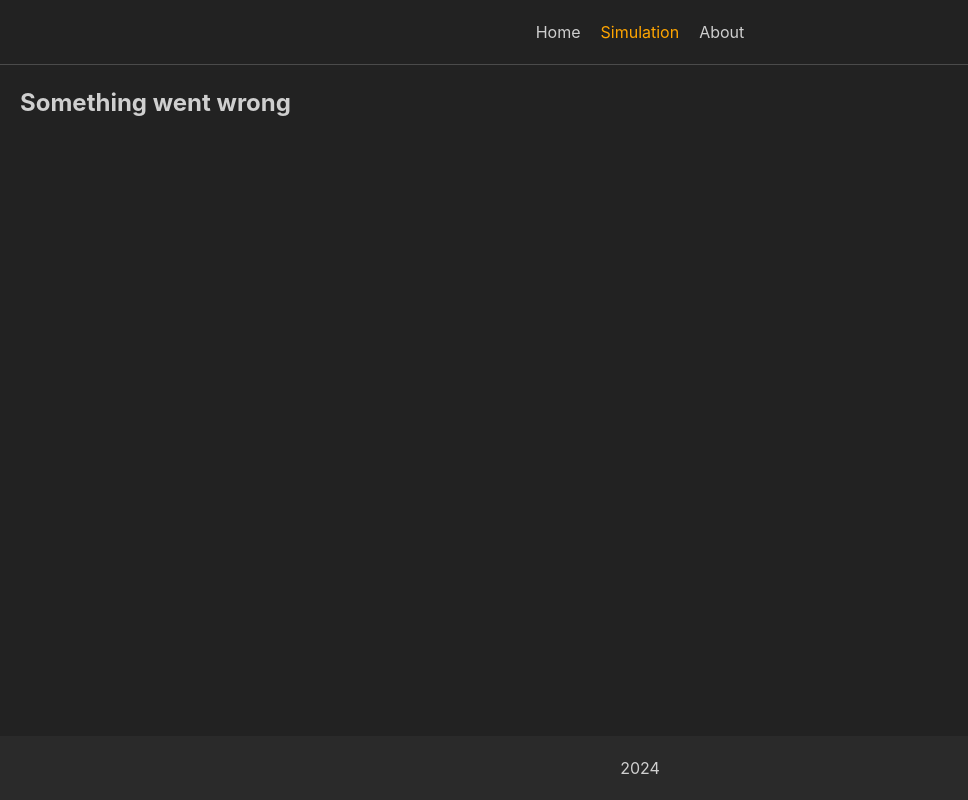
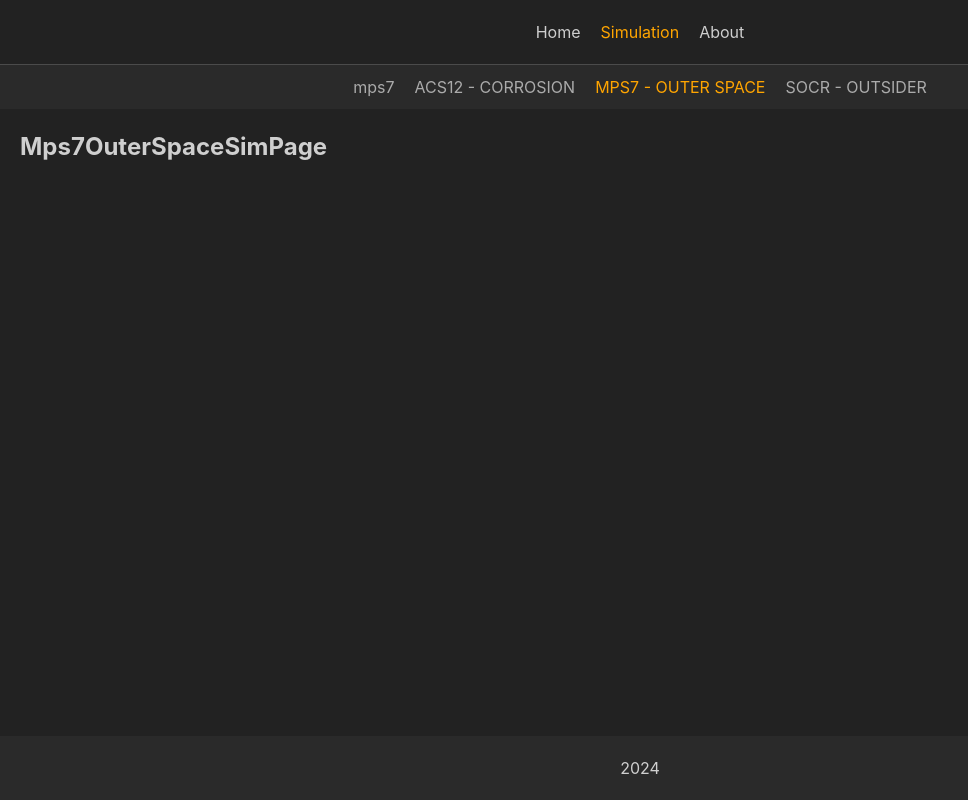
Before and after one commit to GinezisNWD/once-human-help, a React (Vite) app: page /simulation/mps7outerspace in a window 1280 px wide. Shown: the whole page, without its empty margins (0-968 px from the left). Built offline with nearby package versions, Linux system fonts and the light colour scheme.

Commit message:
feat: add pages for SocrOutsider and Mps7OuterSpace to routing

```diff
--- a/src/App.tsx
+++ b/src/App.tsx
@@ -7,6 +7,8 @@ import { RootLayout } from './layouts/root-layout/RootLayout'
 import { SimulationLayout } from './layouts/simulation-layout/SimulationLayout'
 import { Mps7SimPage } from './pages/simulation/Mps7SimPage'
 import { Acs12CorrosionSimPage } from './pages/simulation/Acs12CorrosionSimPage'
+import { Mps7OuterSpaceSimPage } from './pages/simulation/Mps7OuterSpaceSimPage'
+import { SocrOutsiderSimPage } from './pages/simulation/SocrOutsiderSimPage'
 
 function App() {
 
@@ -16,13 +18,10 @@ function App() {
         <Route index element={<HomePage />} />
 
         <Route path='simulation' element={<SimulationLayout />}>
-
-          <Route path='about' element={<AboutPage />} />
-
           <Route path='mps7' element={<Mps7SimPage />} />
           <Route path='asc12corrosion' element={<Acs12CorrosionSimPage />} />
-
-
+          <Route path='mps7outerspace' element={<Mps7OuterSpaceSimPage />} />
+          <Route path='socroutsider' element={<SocrOutsiderSimPage />} />
         </Route>
 
 
--- a/src/layouts/simulation-layout/SimulationLayout.tsx
+++ b/src/layouts/simulation-layout/SimulationLayout.tsx
@@ -10,7 +10,15 @@ export function SimulationLayout() {
     },
     {
       to: 'asc12corrosion',
-      page: 'acs12-corrosion',
+      page: 'ACS12 - CORROSION',
+    },
+    {
+      to: 'mps7outerspace',
+      page: 'MPS7 - OUTER SPACE',
+    },
+    {
+      to: 'socroutsider',
+      page: 'SOCR - OUTSIDER',
     },
   ]
 
--- /dev/null
+++ b/src/pages/simulation/Mps7OuterSpaceSimPage.tsx
@@ -0,0 +1,5 @@
+export function Mps7OuterSpaceSimPage() {
+  return (
+    <h2>Mps7OuterSpaceSimPage</h2>
+  )
+}
--- /dev/null
+++ b/src/pages/simulation/SocrOutsiderSimPage.tsx
@@ -0,0 +1,7 @@
+import React from 'react'
+
+export function SocrOutsiderSimPage() {
+  return (
+    <h2>SocrOutsiderSimPage</h2>
+  )
+}
```
